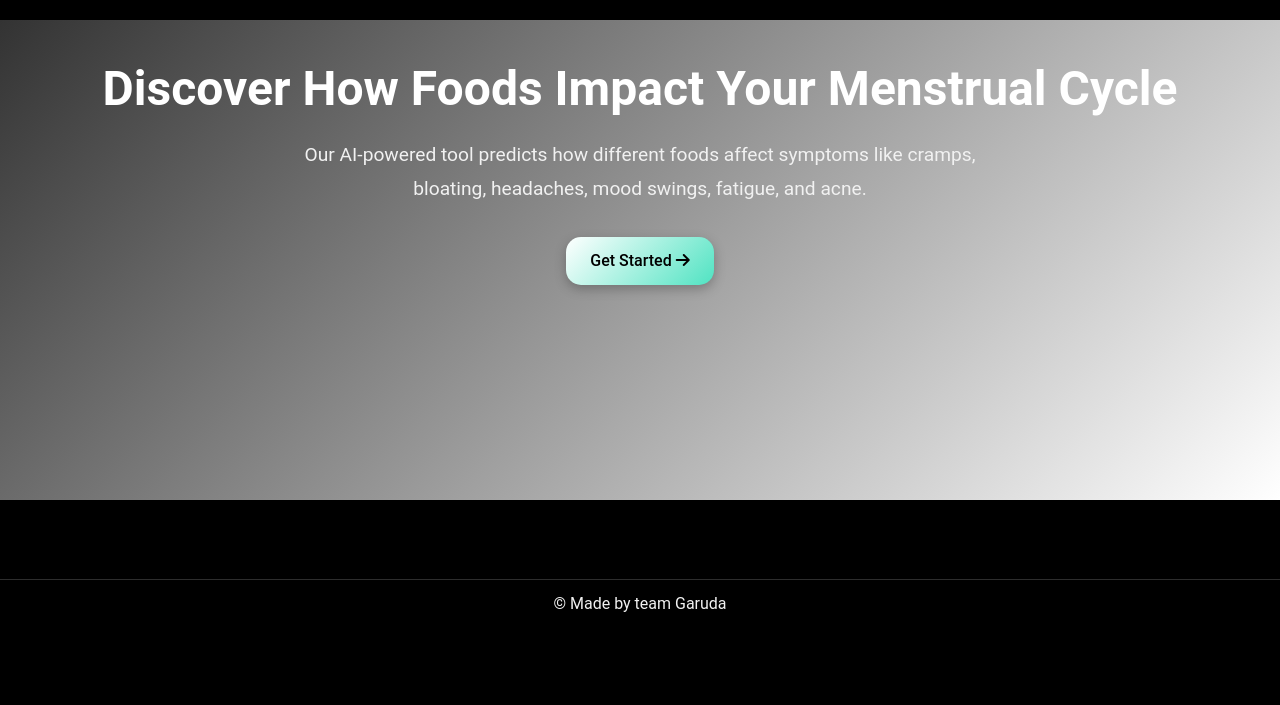
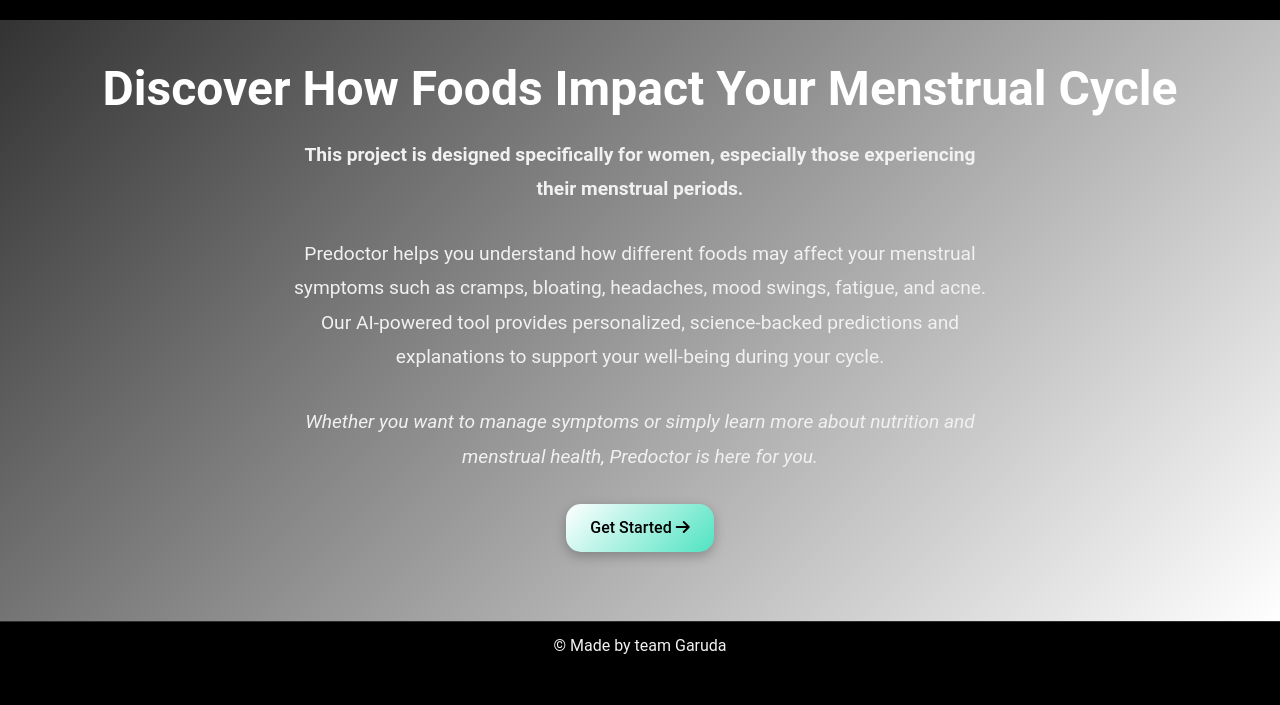
Before and after one commit to vbs-0/predoctor1.2, a Flask app: page / in a window 1280 px wide. Shown: the part 95-800 px from the top of the page. Run offline with Flask 3, Linux system fonts and the light colour scheme; data comes from the database, SQL or seed files in the repository; data that the repository does not hold is empty.

Commit message:
Update index.html
updated js with some app related codes..

```diff
--- a/templates/index.html
+++ b/templates/index.html
@@ -452,18 +452,21 @@
                 </div>
             </div>
 
+
             <!-- Hero Section -->
-            <section id="hero-section" class="hero-section page-section animate__animated animate__fadeIn">
+            <section id="hero-section" class="hero-section page-section animate_animated animate_fadeIn">
                 <div class="container">
                     <div class="hero-content">
                         <h2>Discover How Foods Impact Your Menstrual Cycle</h2>
                         <div class="hero-description">
-                            <p>Our AI-powered tool predicts how different foods affect symptoms like cramps, bloating, headaches, mood swings, fatigue, and acne.</p>
+                            <p><strong>This project is designed specifically for women, especially those experiencing their menstrual periods.</strong></p>
+                            <p>Predoctor helps you understand how different foods may affect your menstrual symptoms such as cramps, bloating, headaches, mood swings, fatigue, and acne. Our AI-powered tool provides personalized, science-backed predictions and explanations to support your well-being during your cycle.</p>
+                            <p><em>Whether you want to manage symptoms or simply learn more about nutrition and menstrual health, Predoctor is here for you.</em></p>
                         </div>
                         <a href="#predictor" class="btn btn-primary">Get Started <i class="fas fa-arrow-right"></i></a>
                     </div>
                 </div>
-            </section>
+            </section>
 
             <!-- Predictor Section -->
             <section id="predictor" class="predictor-section page-section animate__animated">
@@ -959,6 +962,8 @@
                 document.body.classList.add('light-theme');
                 document.body.classList.remove('dark-theme');
             }
+            // Notify Android WebView if available
+            if (window.setAndroidTheme) window.setAndroidTheme(theme === DARK_THEME);
         }
 
         // Save theme preference
```
